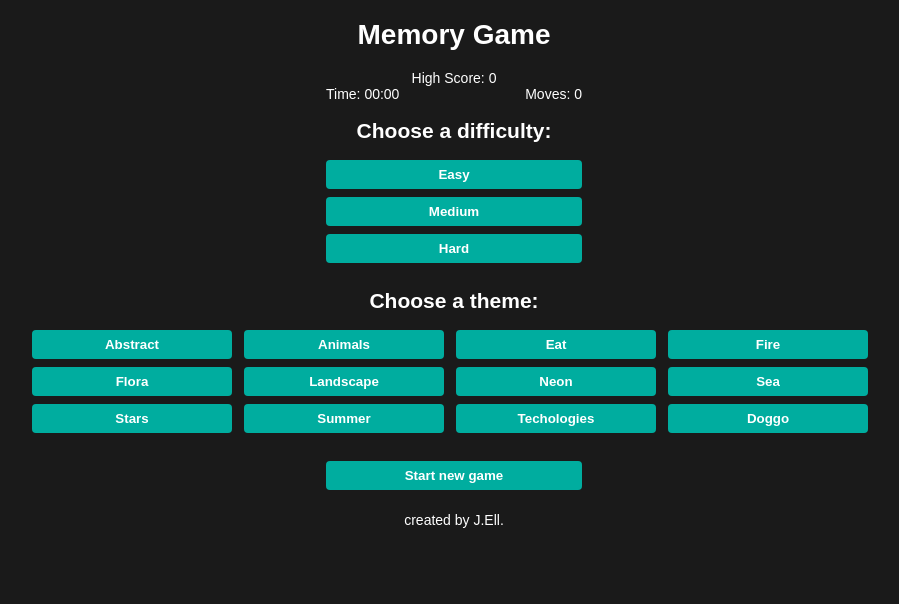
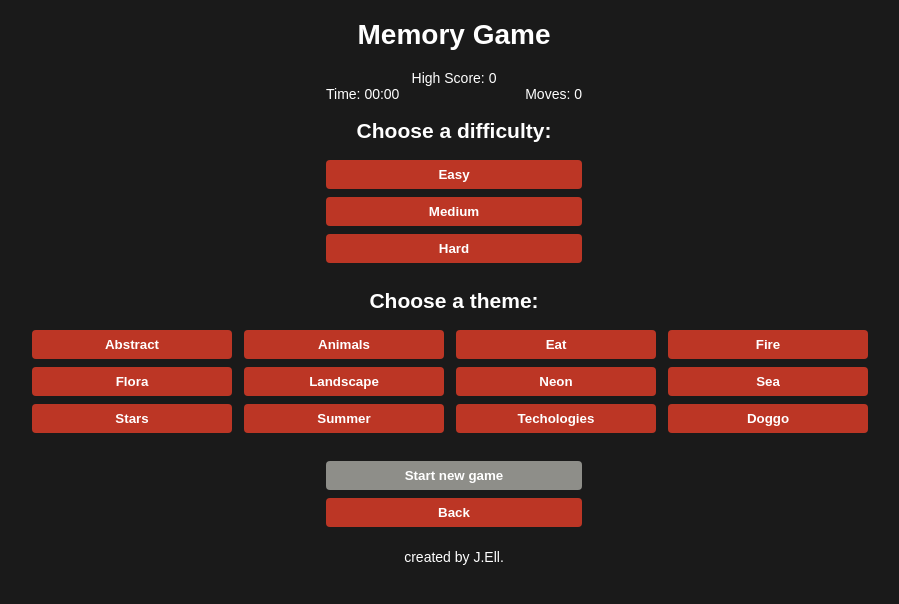
Before and after one commit to JaneEllison/react-game, a React (Create React App) app in the folder react-game/: page / in a window 1280 px wide. Shown: the top 604 px of the page, without its empty margins (186-1085 px from the left). Built offline with nearby package versions, Linux system fonts and the light colour scheme.

Commit message:
feat: add active button function

```diff
--- a/react-game/src/App.css
+++ b/react-game/src/App.css
@@ -43,7 +43,7 @@ body {
 
 button {
   width: 20%;
-  background: #00ad9f;
+  background: #fc422ab7;
   border-radius: 4px;
   font-weight: 700;
   color: #fff;
@@ -51,6 +51,14 @@ button {
   padding: 7px 15px;
   margin-bottom: 8px;
   cursor: pointer;
+}
+
+button:disabled {
+  background: #fffff681;
+  cursor: no-drop;
+}
+button:disabled:hover {
+  background: #fffff681;
 }
 
 .bg__settings {
@@ -75,7 +83,7 @@ button {
   justify-content: center;
   align-items: center;
   width: 100%;
-  background-color: #00ad9f;
+  background-color: #fc422ab7;
   border-radius: 4px;
   font-weight: 700;
   color: #fff;
@@ -85,7 +93,7 @@ button {
 }
 
 button:hover {
-  background: #008378;
+  background: #b41703b7;
 }
 
 button:focus {
@@ -105,6 +113,10 @@ button:focus {
 .card {
   width: 160px;
   height: 160px;
+}
+
+.active {
+  background: #851000b7;
 }
 
 .c {
--- a/react-game/src/App.js
+++ b/react-game/src/App.js
@@ -2,18 +2,27 @@ import './App.css';
 import React, { useState, useEffect } from "react";
 import MemoryGame from './components/MemoryGame';
 import Time from './components/Time';
-import buttons from './constants/buttons';
+import { ThemeButtons, DifficultButtons } from './constants/buttons';
 
 function App() {
   const [options, setOptions] = useState({
     difficult: null,
     theme: null,
   });
-  // const [options, setOptions] = useState(null);
   const [isRunningStopwatch, setIsRunningStopwatch] = useState(false);
   const [stopwatchSeconds, setStopwatchSeconds] = useState(0);
   const [movesCount, setMovesCount] = useState(0);
   const [highScore, setHighScore] = useState(0);
+
+  const [currentOptions, setCurrentOptions] = useState({
+    currentDifficult: null,
+    currentTheme: null,
+  });
+  const chooseCurrentOption=(event) => {
+    (event.target.className === 'card__bg')
+    ? setCurrentOptions({...currentOptions, currentTheme:event.target.innerText})
+    : setCurrentOptions({...currentOptions, currentDifficult:event.target.innerText})
+  }
 
   const [isGameStarted, setIsGameStarted] = useState(false);
   // const [gameStats, setGameStats] = useState();
@@ -46,39 +55,35 @@ function App() {
           ? (
             <div className="difficult__buttons">
               <h2>Choose a difficulty:</h2>
-              <button onClick={() => {
-                setOptions({difficult:12});
-                setStopwatchSeconds(0);
-                setMovesCount(0);
-              }}>
-                Easy
-              </button>
-              <button onClick={() => {
-                setOptions({difficult:18});
-                setStopwatchSeconds(0);
-                setMovesCount(0);
-              }}>
-                Medium
-              </button>
-              <button onClick={() => {
-                setOptions({difficult:24});
-                setStopwatchSeconds(0);
-                setMovesCount(0);
-              }}>
-                Hard
-              </button>
+              {DifficultButtons.map((button)=>(
+                <button
+                  key={button.id}
+                  className={currentOptions.currentDifficult === button.text ? "active" : ""}
+                  onClick={(event)=> {
+                    setOptions({
+                    ...options,
+                    difficult: button.value,
+                    });
+                    chooseCurrentOption(event);
+                  }}
+                >
+                  {button.text}
+                </button>
+              ))
+              }
               <h2>Choose a theme:</h2>
               <div className="bg__settings">
-                {buttons.map((button, index)=>(
-                  <div className="block__settings" key={index}>
+                {ThemeButtons.map((button)=>(
+                  <div className="block__settings" key={button.id}>
                     <button
-                      name="cardBg"
-                      type="radio"
-                      className="card__bg"
-                      onClick={()=>{setOptions({
+                      className={currentOptions.currentTheme === button.text ? "card__bg active" : "card__bg"}
+                      onClick={(event)=> {
+                        setOptions({
                         ...options,
                         theme: button.text,
-                      })}}
+                        });
+                        chooseCurrentOption(event);
+                      }}
                     >
                       {button.text}
                     </button>
@@ -86,9 +91,22 @@ function App() {
                 ))}
               </div>
               <button
-                onClick={()=>setIsGameStarted(true)}
+                onClick={()=>{
+                  setIsGameStarted(true);
+                  setStopwatchSeconds(0);
+                  setMovesCount(0);
+                }}
+                disabled={options.difficult === null || options.theme === null}
               >
                 Start new game
+              </button>
+              <button
+                onClick={()=>{
+                  setIsGameStarted(true);
+                  setIsRunningStopwatch(true);
+                }}
+              >
+                Back
               </button>
             </div>
             )
@@ -96,13 +114,10 @@ function App() {
               <>
                 <button
                   onClick={() => {
-                    const prevOptions = options;
-                    // setOptions(null);
                     setStopwatchSeconds(0);
                     setMovesCount(0);
                     setIsGameStarted(false);
                     setTimeout(() => {
-                      // setOptions(prevOptions);
                       setIsGameStarted(true);
                     }, 5);
                   }}
@@ -110,7 +125,6 @@ function App() {
                   Restart
                 </button>
                 <button onClick={() => {
-                  setOptions({difficult:null});
                   setIsRunningStopwatch(false);
                   setIsGameStarted(false);
                 }}>
--- a/react-game/src/components/MemoryGame.jsx
+++ b/react-game/src/components/MemoryGame.jsx
@@ -49,11 +49,6 @@ const MemoryGame = ( {options, setOptions, highScore, setHighScore, setIsRunning
 
         const newGame = window.confirm('You Win!, SCORE: ' + score + ' New Game?');
         if (newGame) {
-          // const gameLength = game.length;
-          // setOptions({difficult:null});
-          // setTimeout(() => {
-          //   setOptions({difficult:gameLength});
-          // }, 5);
           setIsGameStarted(false);
           setTimeout(() => {
           setIsGameStarted(true);
--- a/react-game/src/constants/buttons.js
+++ b/react-game/src/constants/buttons.js
@@ -1,4 +1,4 @@
-const buttons = [
+export const ThemeButtons = [
   {
     id: 1,
     text: 'Abstract',
@@ -49,4 +49,20 @@ const buttons = [
   },
 ];
 
-export default buttons;
+export const DifficultButtons = [
+  {
+    id: 1,
+    text: 'Easy',
+    value: 12,
+  },
+  {
+    id: 2,
+    text: 'Medium',
+    value: 18,
+  },
+  {
+    id: 3,
+    text: 'Hard',
+    value: 24,
+  },
+]
```
